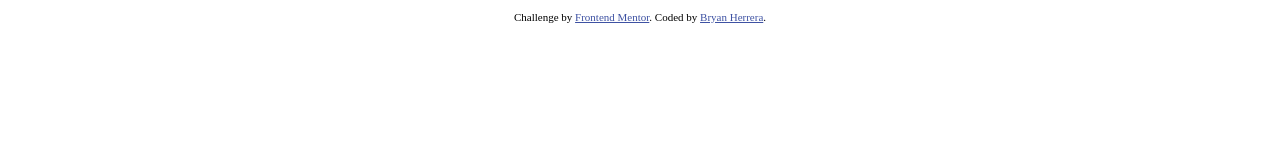
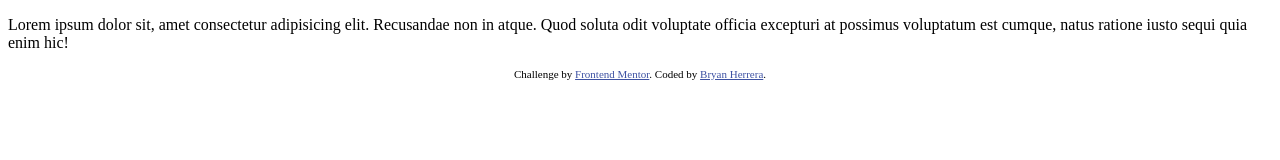
Before and after one commit to bryan-herrera/clipboard-challenge, a plain HTML site: page index.html in a window 1280 px wide. Drawn offline with Linux system fonts and the light colour scheme.

Commit message:
Se agrega Primer Contenedor

```diff
--- a/index.html
+++ b/index.html
@@ -15,6 +15,12 @@
   </style>
 </head>
 <body>
+
+  <div class="header">
+    <p>Lorem ipsum dolor sit, amet consectetur adipisicing elit. Recusandae non in atque.
+      Quod soluta odit voluptate officia excepturi at possimus voluptatum
+      est cumque, natus ratione iusto sequi quia enim hic!</p>
+  </div>
 
   <!-- A history of everything you copy
 
```
